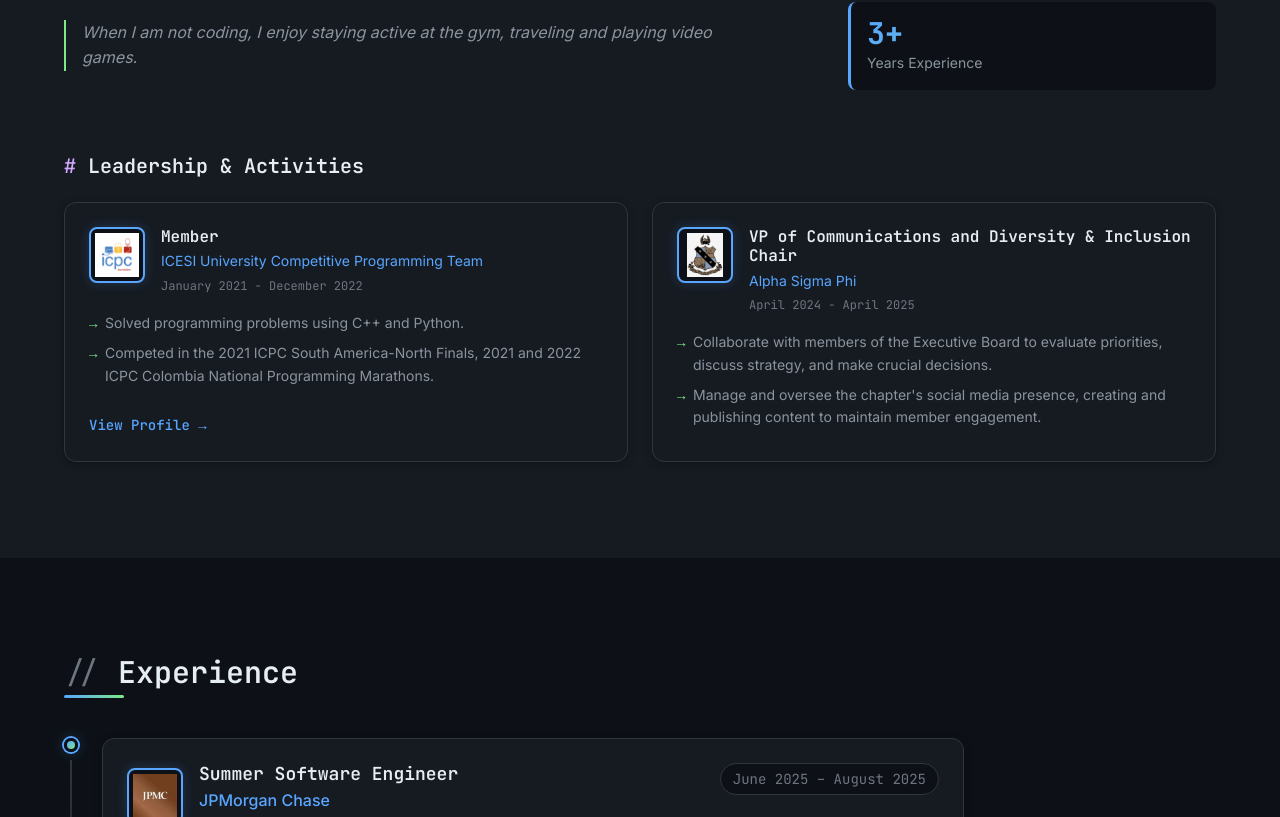
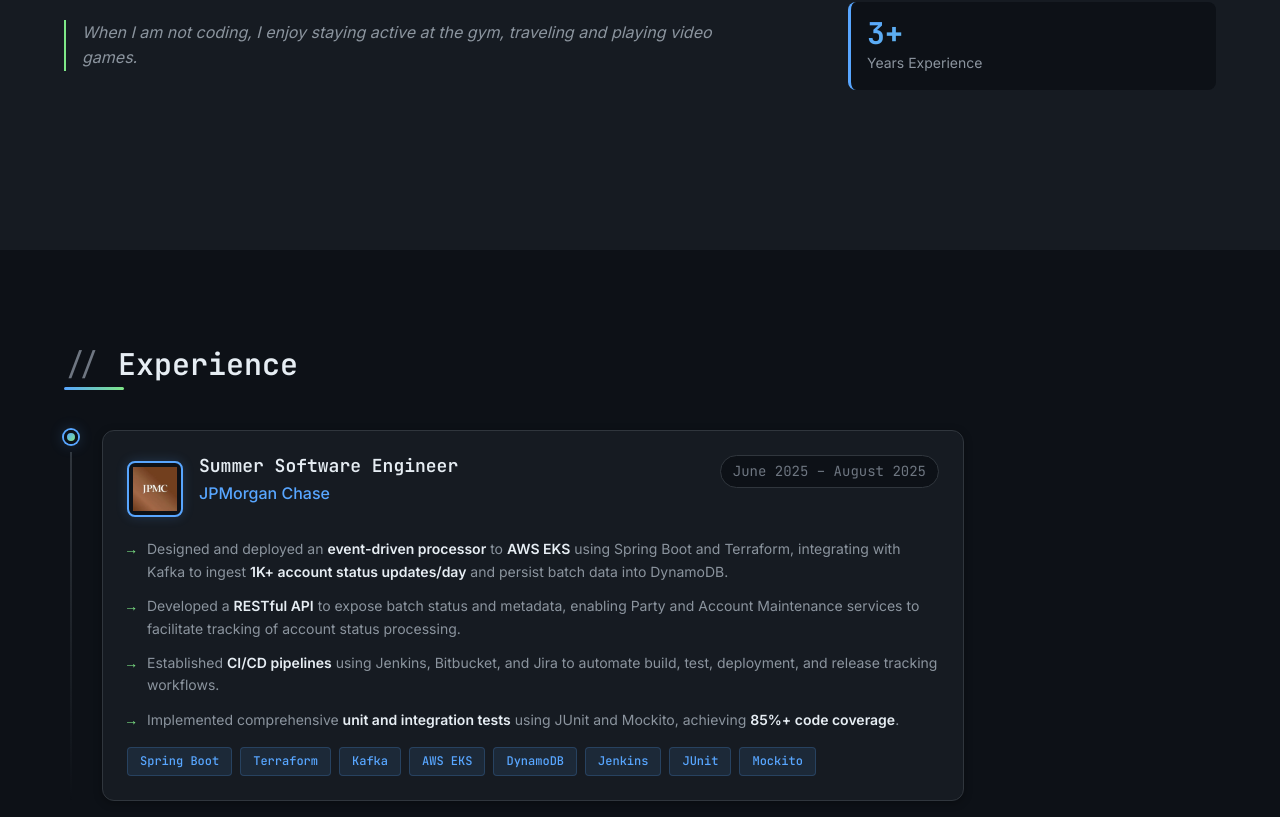
Before and after one commit to danielvm28/danielvm28.github.io, a React (Vite) app: page / in a window 1280 px wide. Shown: the part 1203-2020 px from the top of the page. Built offline with nearby package versions, Linux system fonts and the light colour scheme.

Commit message:
contact form update and rearrange leadership

```diff
--- a/src/components/About.css
+++ b/src/components/About.css
@@ -61,111 +61,6 @@
   margin-top: var(--space-1);
 }
 
-/* Leadership section */
-.about__leadership {
-  margin-top: var(--space-12);
-}
-
-.about__leadership-title {
-  font-family: var(--font-mono);
-  font-size: var(--text-xl);
-  margin-bottom: var(--space-6);
-  color: var(--color-text);
-}
-
-.about__leadership-title::before {
-  content: '# ';
-  color: var(--syntax-purple);
-}
-
-.about__leadership-grid {
-  display: grid;
-  grid-template-columns: repeat(2, 1fr);
-  gap: var(--space-6);
-}
-
-.about__leadership-card {
-  display: flex;
-  flex-direction: column;
-}
-
-.about__leadership-header {
-  display: flex;
-  gap: var(--space-4);
-  margin-bottom: var(--space-4);
-}
-
-.about__leadership-logo {
-  width: 56px;
-  height: 56px;
-  flex-shrink: 0;
-  border-radius: var(--radius-md);
-  overflow: hidden;
-  background-color: var(--color-bg);
-  border: 2px solid var(--color-accent);
-  box-shadow: 0 0 12px rgba(88, 166, 255, 0.2);
-  display: flex;
-  align-items: center;
-  justify-content: center;
-}
-
-.about__leadership-logo img {
-  width: 100%;
-  height: 100%;
-  object-fit: contain;
-  padding: 4px;
-}
-
-.about__leadership-info h4 {
-  font-size: var(--text-base);
-  font-weight: 600;
-  margin-bottom: var(--space-1);
-}
-
-.about__leadership-org {
-  display: block;
-  font-size: var(--text-sm);
-  color: var(--color-accent);
-  margin-bottom: var(--space-1);
-}
-
-.about__leadership-dates {
-  display: block;
-  font-family: var(--font-mono);
-  font-size: var(--text-xs);
-  color: var(--color-text-light);
-}
-
-.about__leadership-highlights {
-  flex: 1;
-  list-style: none;
-  padding-left: 0;
-  font-size: var(--text-sm);
-  color: var(--color-text-muted);
-  line-height: 1.6;
-}
-
-.about__leadership-highlights li {
-  position: relative;
-  padding-left: var(--space-4);
-  margin-bottom: var(--space-2);
-}
-
-.about__leadership-highlights li::before {
-  content: '→';
-  position: absolute;
-  left: 0;
-  color: var(--syntax-green);
-  font-family: var(--font-mono);
-}
-
-.about__leadership-link {
-  margin-top: var(--space-4);
-  font-family: var(--font-mono);
-  font-size: var(--text-sm);
-  font-weight: 500;
-}
-
 /* Responsive */
 @media (max-width: 1024px) {
   .about__content {
@@ -185,10 +80,6 @@
 }
 
 @media (max-width: 768px) {
-  .about__leadership-grid {
-    grid-template-columns: 1fr;
-  }
-
   .about__stats {
     flex-direction: column;
   }
@@ -196,8 +87,4 @@
   .about__stat {
     min-width: auto;
   }
-
-  .about__leadership-header {
-    flex-direction: column;
-  }
 }
--- a/src/components/About.jsx
+++ b/src/components/About.jsx
@@ -1,4 +1,4 @@
-import { aboutMe, leadership } from '../data/content';
+import { aboutMe } from '../data/content';
 import './About.css';
 
 function About() {
@@ -22,41 +22,6 @@
             ))}
           </div>
         </div>
-
-        <div className="about__leadership">
-          <h3 className="about__leadership-title">Leadership & Activities</h3>
-          <div className="about__leadership-grid">
-            {leadership.map((item) => (
-              <div key={item.id} className="about__leadership-card card">
-                <div className="about__leadership-header">
-                  <div className="about__leadership-logo">
-                    <img src={item.logo} alt={`${item.organization} logo`} />
-                  </div>
-                  <div className="about__leadership-info">
-                    <h4>{item.title}</h4>
-                    <span className="about__leadership-org">{item.organization}</span>
-                    <span className="about__leadership-dates">{item.dates}</span>
-                  </div>
-                </div>
-                <ul className="about__leadership-highlights">
-                  {item.highlights.map((highlight, idx) => (
-                    <li key={idx}>{highlight}</li>
-                  ))}
-                </ul>
-                {item.link && (
-                  <a
-                    href={item.link}
-                    target="_blank"
-                    rel="noopener noreferrer"
-                    className="about__leadership-link"
-                  >
-                    View Profile →
-                  </a>
-                )}
-              </div>
-            ))}
-          </div>
-        </div>
       </div>
     </section>
   );
--- a/src/components/Contact.css
+++ b/src/components/Contact.css
@@ -131,6 +131,47 @@
   font-size: var(--text-base);
 }
 
+.contact__submit:disabled {
+  opacity: 0.7;
+  cursor: not-allowed;
+}
+
+.contact__success,
+.contact__error {
+  display: flex;
+  align-items: center;
+  justify-content: center;
+  gap: var(--space-2);
+  padding: var(--space-4);
+  border-radius: var(--radius-md);
+  font-weight: 500;
+}
+
+.contact__success {
+  background-color: rgba(34, 197, 94, 0.1);
+  color: #22c55e;
+  border: 1px solid rgba(34, 197, 94, 0.3);
+}
+
+.contact__error {
+  background-color: rgba(239, 68, 68, 0.1);
+  color: #ef4444;
+  border: 1px solid rgba(239, 68, 68, 0.3);
+}
+
+.contact__spinner {
+  animation: spin 1s linear infinite;
+}
+
+@keyframes spin {
+  from {
+    transform: rotate(0deg);
+  }
+  to {
+    transform: rotate(360deg);
+  }
+}
+
 /* Responsive */
 @media (max-width: 768px) {
   .contact__content {
--- a/src/components/Education.css
+++ b/src/components/Education.css
@@ -159,6 +159,111 @@
   color: var(--syntax-purple);
 }
 
+/* Leadership section */
+.education__leadership {
+  margin-top: var(--space-12);
+}
+
+.education__leadership-title {
+  font-family: var(--font-mono);
+  font-size: var(--text-xl);
+  margin-bottom: var(--space-6);
+  color: var(--color-text);
+}
+
+.education__leadership-title::before {
+  content: '# ';
+  color: var(--syntax-purple);
+}
+
+.education__leadership-grid {
+  display: grid;
+  grid-template-columns: repeat(2, 1fr);
+  gap: var(--space-6);
+}
+
+.education__leadership-card {
+  display: flex;
+  flex-direction: column;
+}
+
+.education__leadership-header {
+  display: flex;
+  gap: var(--space-4);
+  margin-bottom: var(--space-4);
+}
+
+.education__leadership-logo {
+  width: 56px;
+  height: 56px;
+  flex-shrink: 0;
+  border-radius: var(--radius-md);
+  overflow: hidden;
+  background-color: var(--color-bg);
+  border: 2px solid var(--color-accent);
+  box-shadow: 0 0 12px rgba(88, 166, 255, 0.2);
+  display: flex;
+  align-items: center;
+  justify-content: center;
+}
+
+.education__leadership-logo img {
+  width: 100%;
+  height: 100%;
+  object-fit: contain;
+  padding: 4px;
+}
+
+.education__leadership-info h4 {
+  font-size: var(--text-base);
+  font-weight: 600;
+  margin-bottom: var(--space-1);
+}
+
+.education__leadership-org {
+  display: block;
+  font-size: var(--text-sm);
+  color: var(--color-accent);
+  margin-bottom: var(--space-1);
+}
+
+.education__leadership-dates {
+  display: block;
+  font-family: var(--font-mono);
+  font-size: var(--text-xs);
+  color: var(--color-text-light);
+}
+
+.education__leadership-highlights {
+  flex: 1;
+  list-style: none;
+  padding-left: 0;
+  font-size: var(--text-sm);
+  color: var(--color-text-muted);
+  line-height: 1.6;
+}
+
+.education__leadership-highlights li {
+  position: relative;
+  padding-left: var(--space-4);
+  margin-bottom: var(--space-2);
+}
+
+.education__leadership-highlights li::before {
+  content: '→';
+  position: absolute;
+  left: 0;
+  color: var(--syntax-green);
+  font-family: var(--font-mono);
+}
+
+.education__leadership-link {
+  margin-top: var(--space-4);
+  font-family: var(--font-mono);
+  font-size: var(--text-sm);
+  font-weight: 500;
+}
+
 /* Responsive */
 @media (max-width: 640px) {
   .education__header {
@@ -171,3 +276,13 @@
     gap: var(--space-2);
   }
 }
+
+@media (max-width: 768px) {
+  .education__leadership-grid {
+    grid-template-columns: 1fr;
+  }
+
+  .education__leadership-header {
+    flex-direction: column;
+  }
+}
--- a/src/components/Education.jsx
+++ b/src/components/Education.jsx
@@ -1,4 +1,4 @@
-import { education } from '../data/content';
+import { education, leadership } from '../data/content';
 import './Education.css';
 
 function Education() {
@@ -57,6 +57,41 @@
             </div>
           ))}
         </div>
+
+        <div className="education__leadership">
+          <h3 className="education__leadership-title">Leadership & Activities</h3>
+          <div className="education__leadership-grid">
+            {leadership.map((item) => (
+              <div key={item.id} className="education__leadership-card card">
+                <div className="education__leadership-header">
+                  <div className="education__leadership-logo">
+                    <img src={item.logo} alt={`${item.organization} logo`} />
+                  </div>
+                  <div className="education__leadership-info">
+                    <h4>{item.title}</h4>
+                    <span className="education__leadership-org">{item.organization}</span>
+                    <span className="education__leadership-dates">{item.dates}</span>
+                  </div>
+                </div>
+                <ul className="education__leadership-highlights">
+                  {item.highlights.map((highlight, idx) => (
+                    <li key={idx}>{highlight}</li>
+                  ))}
+                </ul>
+                {item.link && (
+                  <a
+                    href={item.link}
+                    target="_blank"
+                    rel="noopener noreferrer"
+                    className="education__leadership-link"
+                  >
+                    View Profile →
+                  </a>
+                )}
+              </div>
+            ))}
+          </div>
+        </div>
       </div>
     </section>
   );
```
Also changed, not shown: src/components/Contact.jsx (+54 -8 lines).
